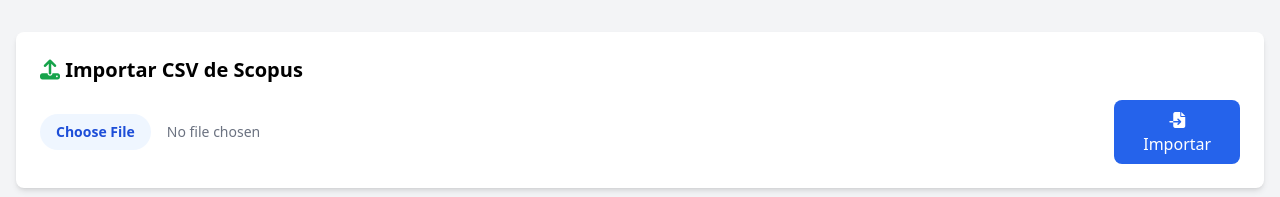
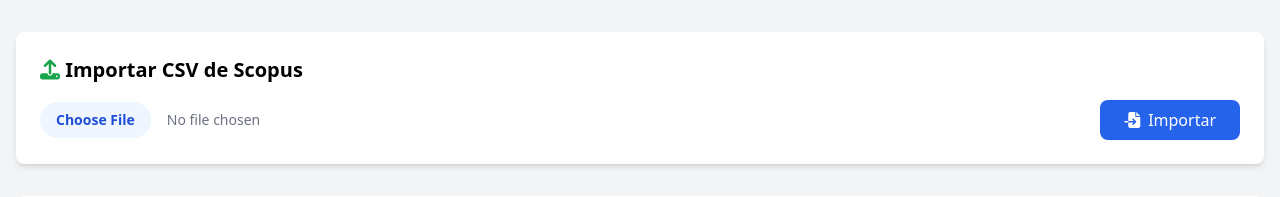
Before and after one commit to juanusat/mylib, a Flask app: page / in a window 1280 px wide. Shown: the part 100-297 px from the top of the page. Run offline with Flask 3, Linux system fonts and the light colour scheme; data that the repository does not hold is empty; parts of the project's set-up code (start-up, migrations or seed data) failed here and were passed over; some libraries are stand-ins or nearby versions.

Commit message:
feat: Mejorar la interfaz del botón de importación de CSV para incluir texto y un mejor diseño

```diff
--- a/templates/index.html
+++ b/templates/index.html
@@ -88,11 +88,13 @@
             <div class="flex items-center space-x-4">
                 <input type="file" id="csvFile" accept=".csv" class="block w-full text-sm text-gray-500 file:mr-4 file:py-2 file:px-4 file:rounded-full file:border-0 file:text-sm file:font-semibold file:bg-blue-50 file:text-blue-700 hover:file:bg-blue-100">
                 <button id="importButton" onclick="checkCSV()" class="bg-blue-600 hover:bg-blue-700 text-white px-6 py-2 rounded-lg disabled:bg-gray-400 disabled:cursor-not-allowed transition-colors">
-                    <span id="importButtonText">
-                        <i class="fas fa-file-import"></i> Importar
+                    <span id="importButtonText" class="flex items-center space-x-2">
+                        <i class="fas fa-file-import"></i>
+                        <span>Importar</span>
                     </span>
-                    <span id="importButtonLoading" class="hidden">
-                        <i class="fas fa-spinner fa-spin"></i> Procesando...
+                    <span id="importButtonLoading" class="hidden flex items-center space-x-2">
+                        <i class="fas fa-spinner fa-spin"></i>
+                        <span>Procesando...</span>
                     </span>
                 </button>
             </div>
```
